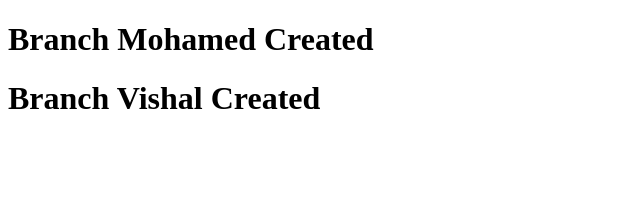
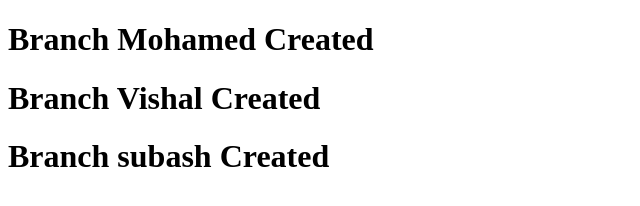
Before and after one commit to Mohamed2006tvm/Sample, a plain HTML site: page index.html in a window 1280 px wide. Shown: the whole page, without its empty margins (0-640 px from the left). Drawn offline with Linux system fonts and the light colour scheme.

Commit message:
subash commit

```diff
--- a/index.html
+++ b/index.html
@@ -8,5 +8,6 @@
   <body>
     <h1>Branch Mohamed Created</h1>
     <h1>Branch Vishal Created</h1>
+    <h1>Branch subash Created</h1>
   </body>
 </html>
```
